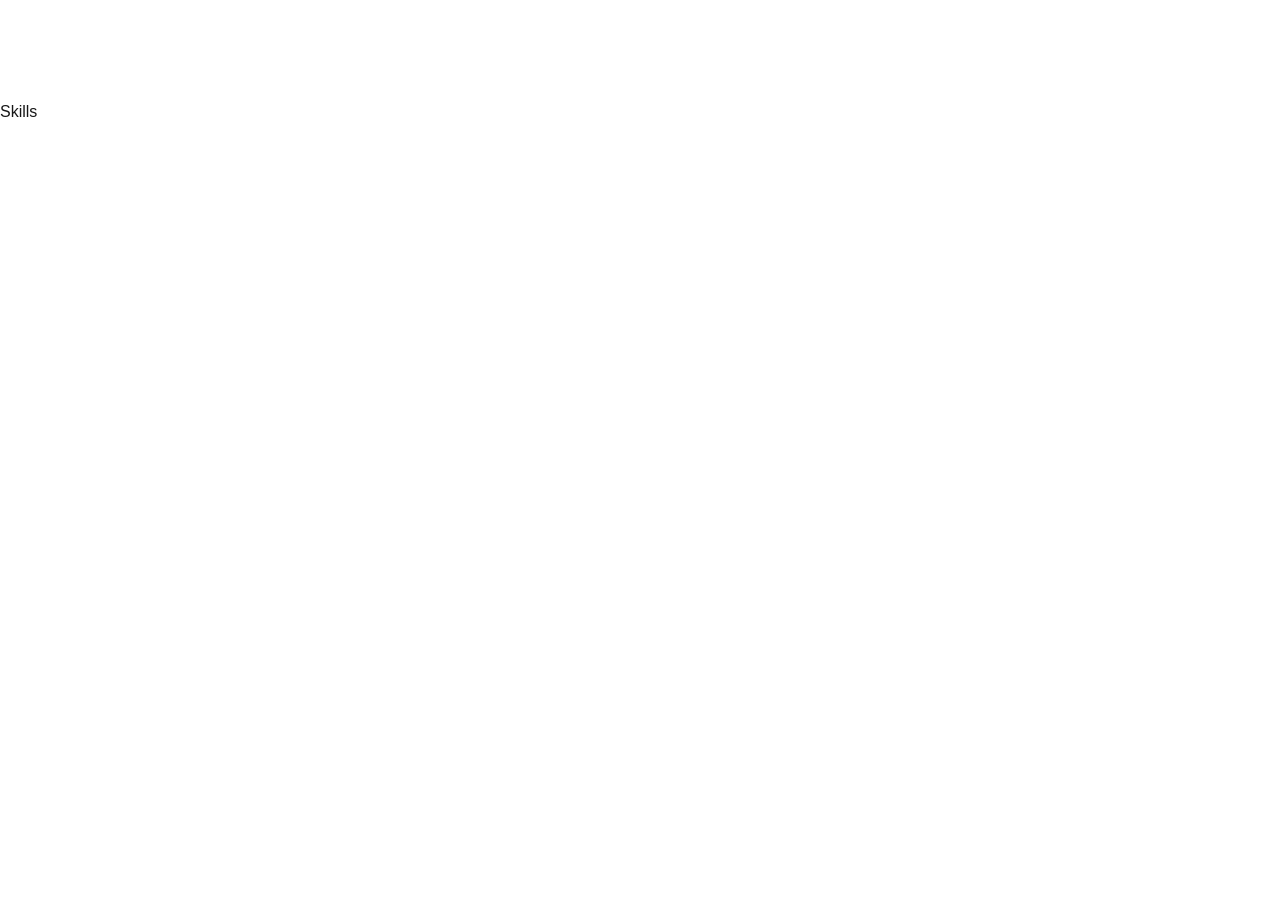
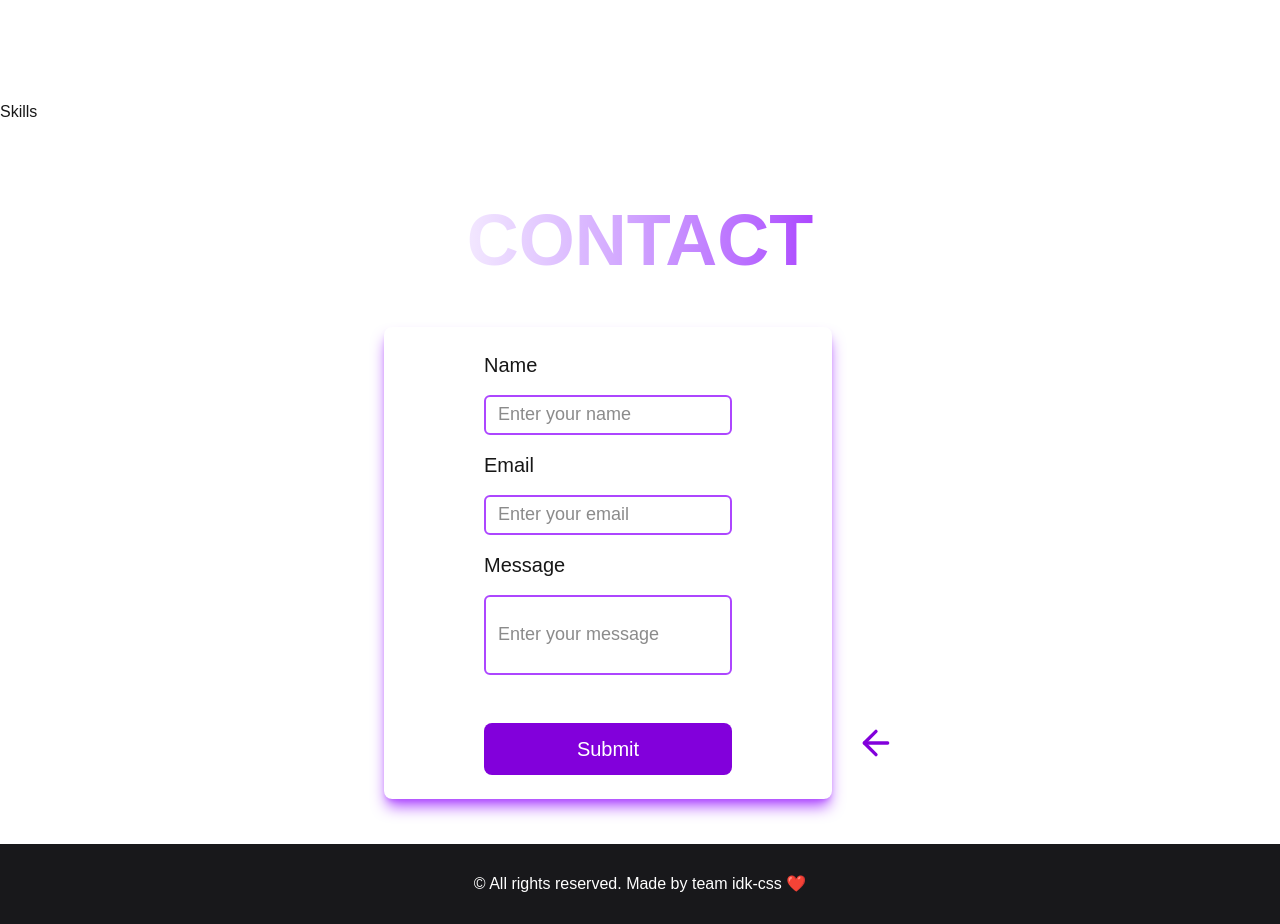
Before and after one commit to rahul-p19/Srijan25_SnapSyntax_idk-css, a Next.js app: page / in a window 1280 px wide. Shown: the part 700-1624 px from the top of the page. Before the commit the page ends 824 px from the top, so only its background shows below. Built offline with nearby package versions, Linux system fonts and the light colour scheme.

Commit message:
Contact Page1

```diff
--- a/app/page.js
+++ b/app/page.js
@@ -2,13 +2,14 @@ import React from 'react'
 import Home from '@/components/Home'
 import About from '@/components/About'
 import Skills from '@/components/Skills'
-
+import Contact from '@/components/Contact'
 function Page() {
   return (
     <div className='flex flex-col w-full'>
       <Home />
       <About />
       <Skills />
+      <Contact />
     </div>
   )
 }
--- /dev/null
+++ b/components/Contact.jsx
@@ -0,0 +1,43 @@
+"use client"
+
+import { ArrowLeft } from "lucide-react"
+
+function Contact() {
+    function handleSubmit (){
+        alert("Thanks for Contacting Us!")
+    }
+    return (
+        <main className="h-screen flex flex-col justify-between items-center">
+            <h1 className="text-7xl mt-20 mb-10 font-bold bg-gradient-to-r from-purple-100 to-purple-500 bg-clip-text text-transparent">CONTACT</h1>
+
+            <div>
+
+            </div>
+
+            <div className="flex items-center justify-between flex-row gap-4">
+                <form onSubmit={handleSubmit}
+                    className="flex text-xl flex-col justify-center gap-4 w-full max-w-md py-6 px-25 rounded-lg shadow-lg shadow-purple-500">
+                    <label htmlFor="name">Name</label>
+                    <input type="text"
+                        className="p-3 h-10 rounded-md text-lg border-2 border-purple-500 focus:outline-none focus:border-purple-600"
+                        placeholder="Enter your name" id="name" />
+                    <label htmlFor="email">Email</label>
+                    <input type="text"
+                        className="p-3 h-10 rounded-md text-lg border-2 border-purple-500 focus:outline-none focus:border-purple-600"
+                        placeholder="Enter your email" id="email" />
+                    <label htmlFor="message">Message</label>
+                    <input type="text"
+                        className="p-3 h-20 rounded-md text-lg border-2 border-purple-500 focus:outline-none focus:border-purple-600"
+                        placeholder="Enter your message" id="message" />
+                    <button className="bg-purple-700 mt-8 rounded-lg px-5 py-3 text-white hover:bg-purple-800">Submit</button>
+                </form>
+                <ArrowLeft className="ml-2 w-10 h-20 mt-90 text-purple-700" />
+            </div>
+
+            <footer className="mt-10 p-7 h-auto bg-zinc-900 w-full text-center text-white">
+                &copy; All rights reserved. Made by team idk-css ❤️
+            </footer>
+        </main>
+    )
+}
+export default Contact
```
